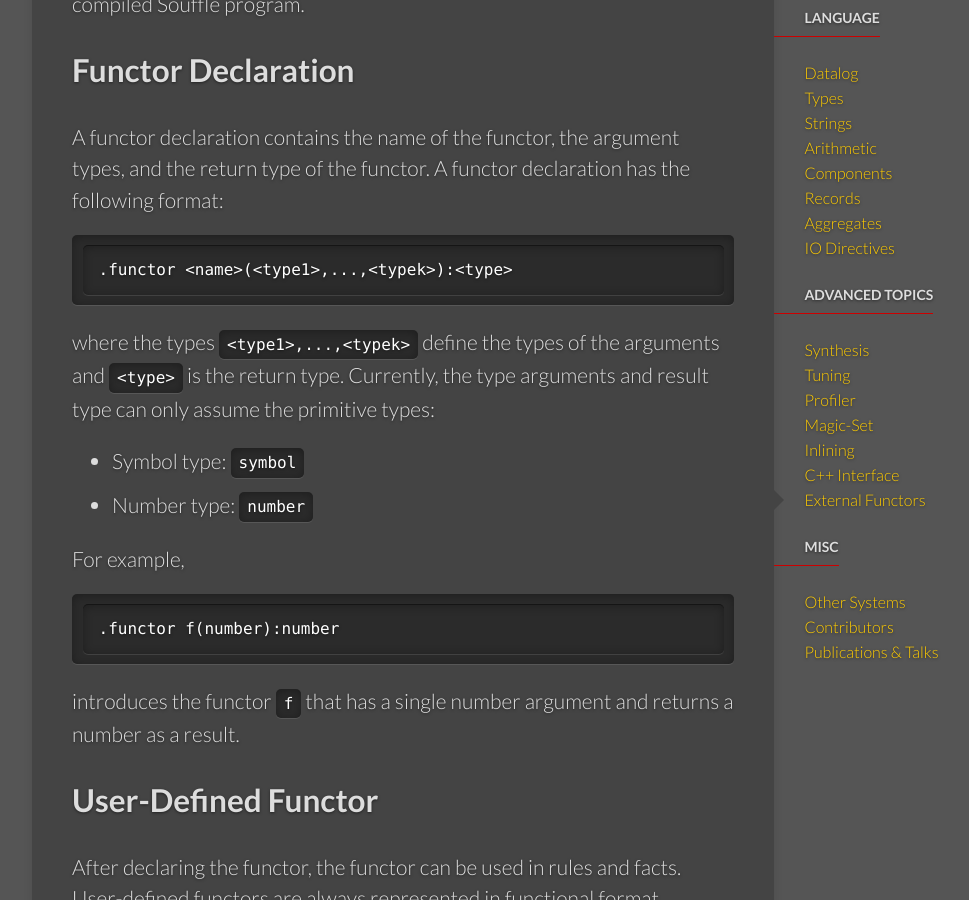
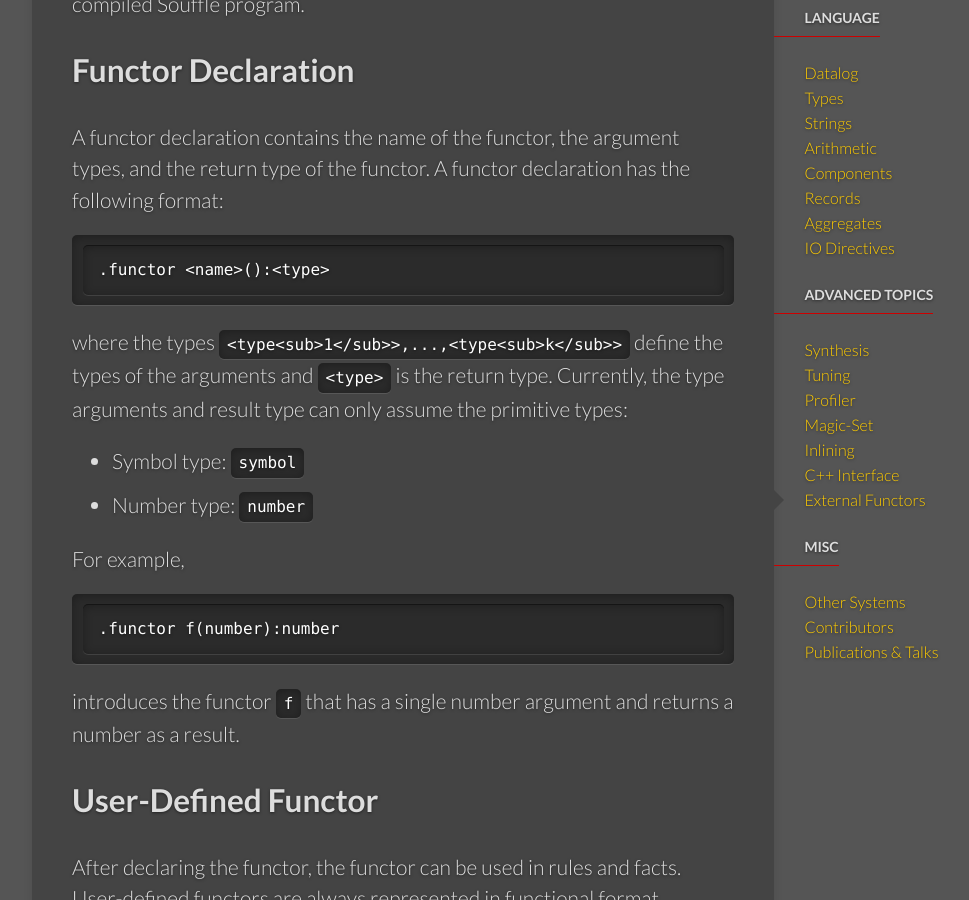
Before and after one commit to souffle-lang/souffle-lang.github.io, a Jekyll site: the page built from _docs/functors.md, in a window 1280 px wide and 900 px high, scrolled down 423 px. Shown: the whole window, without its empty margins (139-1108 px from the left). Built offline with Jekyll 4.4.1, drawn with Linux system fonts in a browser that asks for light colours.

Commit message:
Update functors.md

````diff
--- a/_docs/functors.md
+++ b/_docs/functors.md
@@ -17,9 +17,9 @@ the name of the functor, the argument types, and the return type
 of the functor. A functor declaration has the following
 format:
 ```
-.functor <name>(<type1>,...,<typek>):<type>
+.functor <name>():<type>
 ```
-where the types  ```<type1>,...,<typek>``` define the types
+where the types  ```<type<sub>1</sub>>,...,<type<sub>k</sub>>``` define the types
 of the arguments and ```<type>``` is the return type. Currently,
 the type arguments and result type can only assume the primitive types:
 * Symbol type: `symbol`
````
